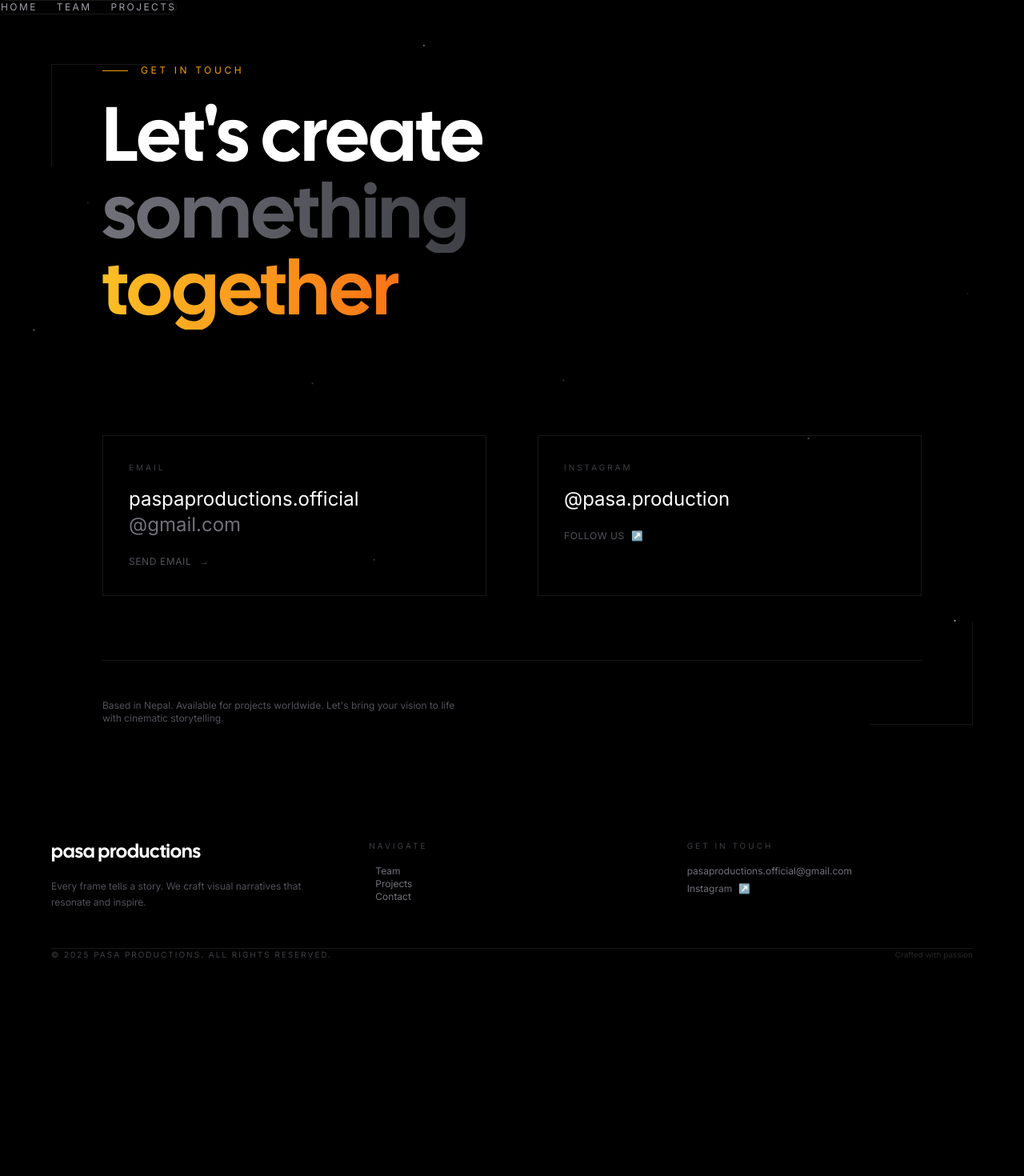
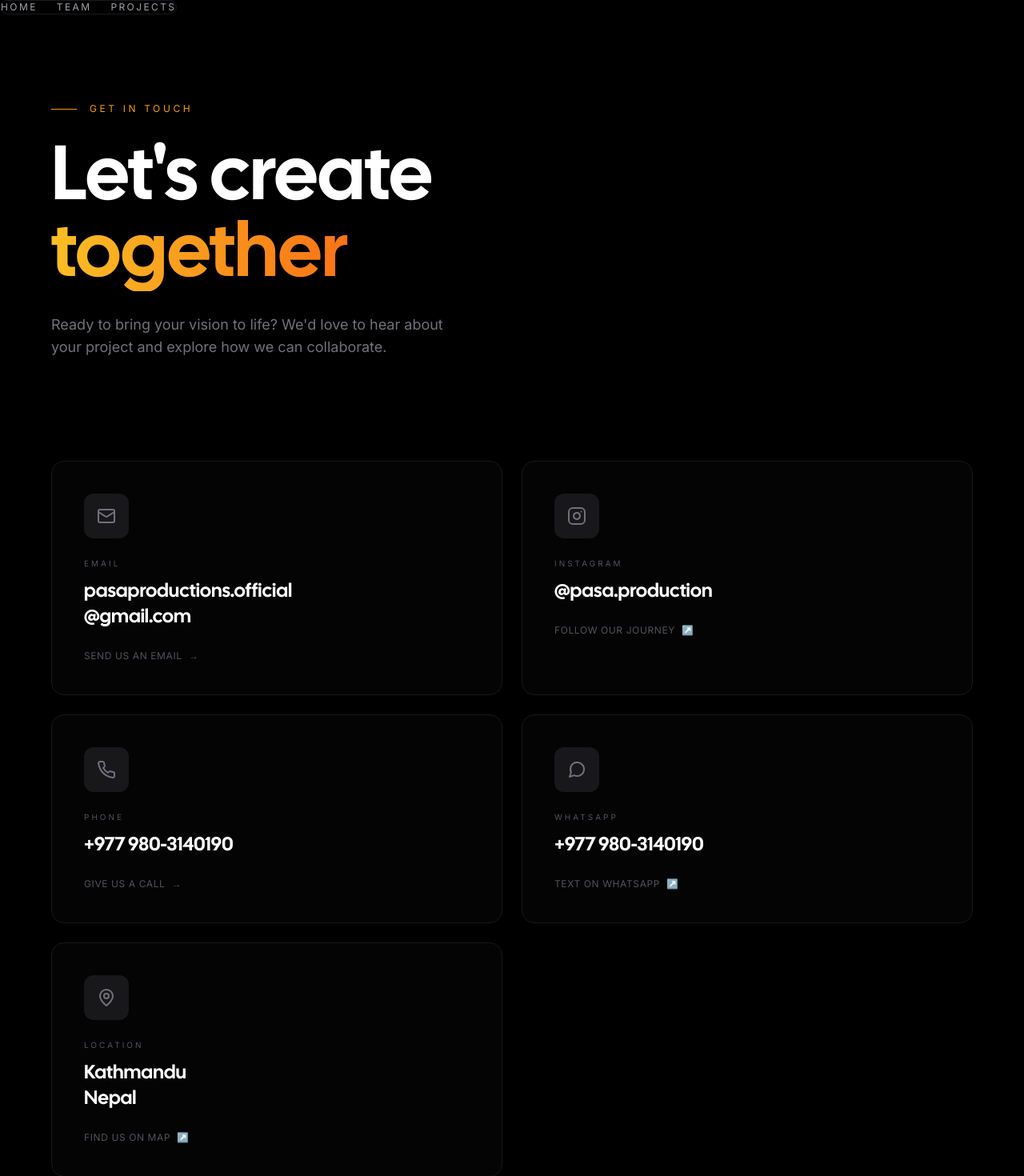
Before and after one commit to nirajeyy/pasa-productions, a Next.js app: page /contact in a window 1280 px wide. Shown: the top 1470 px of the page at 80% size. Before the commit the page ends 1265 px from the top, so only its background shows below. Built offline with nearby package versions, Linux system fonts and the light colour scheme; no server answers; what tailwindcss-debug-screens would draw is missing.

Commit message:
More Adjustment

```diff
--- a/app/contact/page.tsx
+++ b/app/contact/page.tsx
@@ -1,13 +1,62 @@
 "use client";
 
 import { motion } from "framer-motion";
+import { Mail, Instagram, MapPin, Phone, MessageCircle } from "lucide-react";
 import Footer from "../../components/Footer";
 import Nav from "../../components/Nav";
 import Particles from "../components/particles";
 
+const contactMethods = [
+  {
+    icon: Mail,
+    label: "Email",
+    value: "pasaproductions.official@gmail.com",
+    displayValue: "pasaproductions.official\n@gmail.com",
+    href: "mailto:pasaproductions.official@gmail.com",
+    cta: "Send us an email",
+    external: false,
+  },
+  {
+    icon: Instagram,
+    label: "Instagram",
+    value: "@pasa.production",
+    displayValue: "@pasa.production",
+    href: "https://www.instagram.com/pasa.production/",
+    cta: "Follow our journey",
+    external: true,
+  },
+  {
+    icon: Phone,
+    label: "Phone",
+    value: "+977 9803140190",
+    displayValue: "+977 980-3140190",
+    href: "tel:+9779803140190",
+    cta: "Give us a call",
+    external: false,
+  },
+  {
+    icon: MessageCircle,
+    label: "WhatsApp",
+    value: "+977 9803140190",
+    displayValue: "+977 980-3140190",
+    href: "https://wa.me/9779803140190",
+    cta: "Text on WhatsApp",
+    external: true,
+  },
+  {
+    icon: MapPin,
+    label: "Location",
+    value: "Kathmandu, Nepal",
+    displayValue: "Kathmandu\nNepal",
+    href: "https://maps.google.com/?q=Kathmandu,Nepal",
+    cta: "Find us on map",
+    external: true,
+  },
+];
+
 export default function ContactPage() {
   return (
-    <div className="min-h-screen flex flex-col relative">
+    <div className="min-h-screen flex flex-col relative bg-black">
       {/* Background */}
       <div className="fixed inset-0 bg-black -z-20" />
       <Particles
@@ -17,39 +66,23 @@ export default function ContactPage() {
 
       <Nav />
 
-      <div className="flex-1 flex items-center relative">
-        {/* Decorative elements */}
-        <motion.div
-          initial={{ opacity: 0 }}
-          animate={{ opacity: 1 }}
-          transition={{ delay: 0.5, duration: 1 }}
-          className="absolute top-20 left-8 md:left-16 w-32 h-32 border-l border-t border-zinc-900"
-        />
-        <motion.div
-          initial={{ opacity: 0 }}
-          animate={{ opacity: 1 }}
-          transition={{ delay: 0.5, duration: 1 }}
-          className="absolute bottom-20 right-8 md:right-16 w-32 h-32 border-r border-b border-zinc-900"
-        />
-
-        {/* Large decorative number */}
+      {/* Hero Section */}
+      <section className="pt-32 pb-16 px-8 md:px-16 relative">
+        {/* Large decorative text */}
         <motion.div
           initial={{ opacity: 0 }}
           animate={{ opacity: 0.03 }}
           transition={{ duration: 1 }}
-          className="absolute top-1/2 right-8 md:right-16 -translate-y-1/2 text-[30vw] font-display leading-none select-none pointer-events-none"
+          className="absolute top-20 left-0 text-[20vw] font-display leading-none select-none pointer-events-none"
         >
-          03
+          HELLO
         </motion.div>
 
-        <div className="w-full px-8 md:px-16 py-20">
-          <div className="max-w-5xl mx-auto">
-            {/* Header */}
+        <div className="max-w-6xl mx-auto relative">
           <motion.div
             initial={{ opacity: 0, y: 30 }}
             animate={{ opacity: 1, y: 0 }}
-              transition={{ duration: 0.8, delay: 0.2 }}
-              className="mb-20 md:mb-32"
+            transition={{ duration: 0.8 }}
           >
             <div className="flex items-center gap-4 mb-8">
               <span className="w-8 h-px bg-amber-500" />
@@ -57,95 +90,108 @@ export default function ContactPage() {
                 Get in touch
               </p>
             </div>
-
-              <h1 className="text-5xl md:text-7xl lg:text-8xl font-display text-white mb-6 leading-[1.1]">
+            <h1 className="text-5xl md:text-7xl lg:text-8xl font-display text-white leading-[1.1] mb-6">
               Let's create
-                <br />
-                <span className="text-transparent bg-gradient-to-r from-zinc-500 to-zinc-700 bg-clip-text">
-                  something
-                </span>
               <br />
               <span className="text-transparent bg-gradient-to-r from-amber-400 to-orange-500 bg-clip-text">
                 together
               </span>
             </h1>
+            <p className="text-zinc-500 max-w-lg text-lg">
+              Ready to bring your vision to life? We'd love to hear about your
+              project and explore how we can collaborate.
+            </p>
           </motion.div>
+        </div>
+      </section>
 
-            {/* Contact Grid */}
-            <div className="grid md:grid-cols-2 gap-8 md:gap-16">
-              {/* Email */}
+      {/* Contact Cards Grid */}
+      <section className="py-16 px-8 md:px-16">
+        <div className="max-w-6xl mx-auto">
+          <div className="grid grid-cols-1 md:grid-cols-2 gap-6">
+            {contactMethods.map((method, index) => (
               <motion.a
-                href="mailto:pasaproductions.official@gmail.com"
-                initial={{ opacity: 0, y: 30 }}
+                key={method.label}
+                href={method.href}
+                target={method.external ? "_blank" : undefined}
+                rel={method.external ? "noopener noreferrer" : undefined}
+                initial={{ opacity: 0, y: 40 }}
                 animate={{ opacity: 1, y: 0 }}
-                transition={{ duration: 0.6, delay: 0.4 }}
-                className="group relative p-8 border border-zinc-900 hover:border-zinc-800 transition-all duration-500"
+                transition={{ duration: 0.6, delay: 0.2 + index * 0.1 }}
+                className="group relative p-8 md:p-10 bg-zinc-950/50 border border-zinc-900 rounded-2xl overflow-hidden hover:border-zinc-800 transition-all duration-500"
               >
-                {/* Corner accents */}
-                <div className="absolute top-0 left-0 w-3 h-3 border-l-2 border-t-2 border-transparent group-hover:border-amber-500 transition-colors duration-500" />
-                <div className="absolute bottom-0 right-0 w-3 h-3 border-r-2 border-b-2 border-transparent group-hover:border-amber-500 transition-colors duration-500" />
+                {/* Hover gradient background */}
+                <div className="absolute inset-0 bg-gradient-to-br from-amber-500/5 to-orange-500/5 opacity-0 group-hover:opacity-100 transition-opacity duration-500" />
 
-                <p className="text-[10px] uppercase tracking-[0.3em] text-zinc-700 mb-4">
-                  Email
+                {/* Icon */}
+                <div className="relative mb-6">
+                  <div className="w-14 h-14 rounded-xl bg-zinc-900 flex items-center justify-center group-hover:bg-amber-500/10 transition-colors duration-500">
+                    <method.icon className="w-6 h-6 text-zinc-500 group-hover:text-amber-500 transition-colors duration-500" />
+                  </div>
+                </div>
+
+                {/* Label */}
+                <p className="relative text-[10px] uppercase tracking-[0.3em] text-zinc-600 mb-3">
+                  {method.label}
                 </p>
-                <p className="text-xl md:text-2xl text-white group-hover:text-amber-400 transition-colors duration-300 mb-4">
-                  paspaproductions.official
-                  <br />
-                  <span className="text-zinc-500">@gmail.com</span>
+
+                {/* Value */}
+                <p className="relative text-xl md:text-2xl text-white font-display mb-6 whitespace-pre-line group-hover:text-amber-400 transition-colors duration-300">
+                  {method.displayValue}
                 </p>
-                <span className="inline-flex items-center gap-2 text-xs uppercase tracking-wider text-zinc-600 group-hover:text-zinc-400 transition-colors">
-                  Send email
+
+                {/* CTA */}
+                <div className="relative flex items-center gap-2 text-xs uppercase tracking-wider text-zinc-600 group-hover:text-zinc-400 transition-colors">
+                  <span>{method.cta}</span>
                   <motion.span
+                    className="inline-block"
                     animate={{ x: [0, 4, 0] }}
                     transition={{ duration: 1.5, repeat: Infinity }}
                   >
-                    →
+                    {method.external ? "↗" : "→"}
                   </motion.span>
-                </span>
-              </motion.a>
-
-              {/* Instagram */}
-              <motion.a
-                href="https://www.instagram.com/pasa.production/"
-                target="_blank"
-                rel="noopener noreferrer"
-                initial={{ opacity: 0, y: 30 }}
-                animate={{ opacity: 1, y: 0 }}
-                transition={{ duration: 0.6, delay: 0.5 }}
-                className="group relative p-8 border border-zinc-900 hover:border-zinc-800 transition-all duration-500"
-              >
-                {/* Corner accents */}
-                <div className="absolute top-0 left-0 w-3 h-3 border-l-2 border-t-2 border-transparent group-hover:border-amber-500 transition-colors duration-500" />
-                <div className="absolute bottom-0 right-0 w-3 h-3 border-r-2 border-b-2 border-transparent group-hover:border-amber-500 transition-colors duration-500" />
-
-                <p className="text-[10px] uppercase tracking-[0.3em] text-zinc-700 mb-4">
-                  Instagram
-                </p>
-                <p className="text-xl md:text-2xl text-white group-hover:text-amber-400 transition-colors duration-300 mb-4">
-                  @pasa.production
-                </p>
-                <span className="inline-flex items-center gap-2 text-xs uppercase tracking-wider text-zinc-600 group-hover:text-zinc-400 transition-colors">
-                  Follow us
-                  <span className="text-amber-500">↗</span>
-                </span>
-              </motion.a>
                 </div>
 
-            {/* Additional info */}
+                {/* Corner accents */}
+                <div className="absolute top-4 right-4 w-8 h-8 border-r-2 border-t-2 border-transparent group-hover:border-amber-500/30 transition-colors duration-500 rounded-tr-lg" />
+                <div className="absolute bottom-4 left-4 w-8 h-8 border-l-2 border-b-2 border-transparent group-hover:border-amber-500/30 transition-colors duration-500 rounded-bl-lg" />
+              </motion.a>
+            ))}
+          </div>
+        </div>
+      </section>
+
+      {/* Bottom CTA */}
+      <section className="py-16 px-8 md:px-16">
+        <div className="max-w-6xl mx-auto">
           <motion.div
-              initial={{ opacity: 0 }}
-              animate={{ opacity: 1 }}
-              transition={{ duration: 0.6, delay: 0.7 }}
-              className="mt-20 pt-12 border-t border-zinc-900"
+            initial={{ opacity: 0, y: 20 }}
+            whileInView={{ opacity: 1, y: 0 }}
+            viewport={{ once: true }}
+            transition={{ duration: 0.6 }}
+            className="relative p-10 md:p-16 border border-zinc-900 rounded-2xl overflow-hidden text-center"
           >
-              <p className="text-xs text-zinc-600 max-w-md">
-                Based in Nepal. Available for projects worldwide. Let's bring
-                your vision to life with cinematic storytelling.
+            {/* Background gradient */}
+            <div className="absolute inset-0 bg-gradient-to-br from-amber-500/5 via-transparent to-orange-500/5" />
+
+            <div className="relative">
+              <p className="text-xs uppercase tracking-[0.3em] text-zinc-600 mb-4">
+                Available for projects worldwide
               </p>
+              <h2 className="text-3xl md:text-4xl font-display text-white mb-6">
+                Based in{" "}
+                <span className="text-transparent bg-gradient-to-r from-amber-400 to-orange-500 bg-clip-text">
+                  Nepal
+                </span>
+              </h2>
+              <p className="text-zinc-500 max-w-md mx-auto">
+                Let's bring your vision to life with cinematic storytelling that
+                resonates and inspires audiences around the world.
+              </p>
+            </div>
           </motion.div>
         </div>
-        </div>
-      </div>
+      </section>
 
       <Footer />
     </div>
```
Lines whose indentation alone changed are shown as unchanged.
